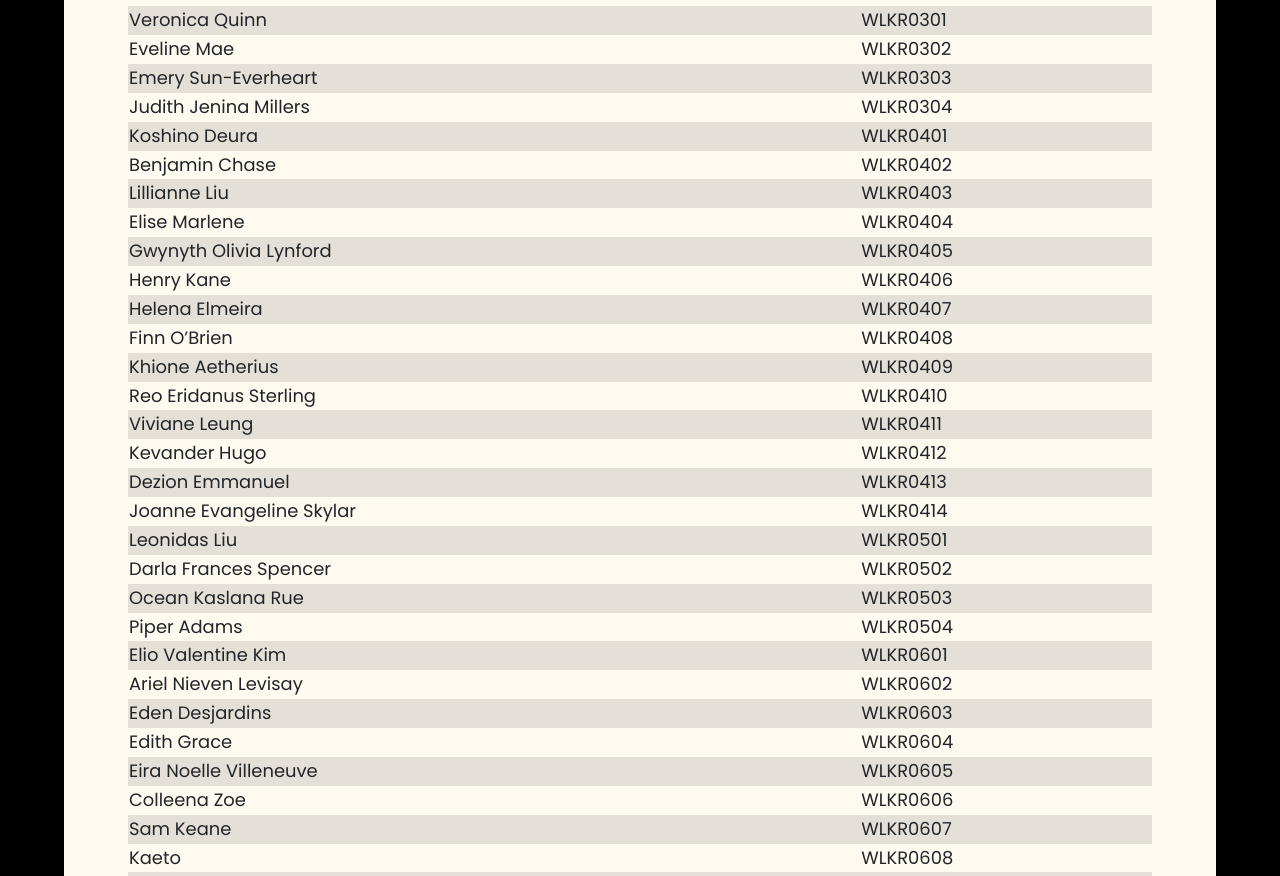
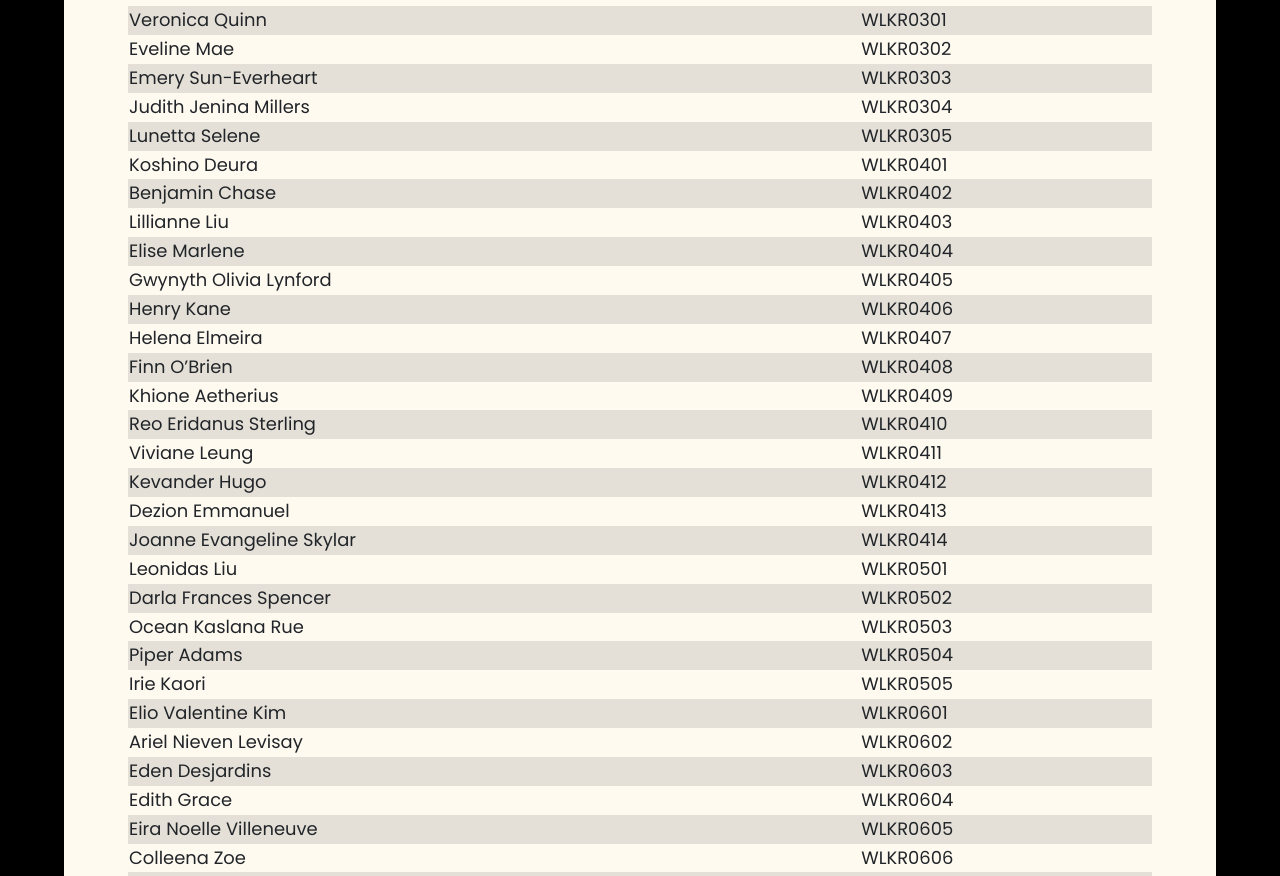
Before and after one commit to aetheryn/walker-archives, a React (Vite) app: page /members in a window 1280 px wide. Shown: the part 688-1564 px from the top of the page. Built offline with nearby package versions, Linux system fonts and the light colour scheme.

Commit message:
Update data.js

```diff
--- a/src/helper/data.js
+++ b/src/helper/data.js
@@ -509,6 +509,7 @@ const members = [
   { id: "0302", name: "Eveline Mae" },
   { id: "0303", name: "Emery Sun-Everheart" },
   { id: "0304", name: "Judith Jenina Millers" },
+  { id: "0305", name: "Lunetta Selene" },
   { id: "0401", name: "Koshino Deura" },
   { id: "0402", name: "Benjamin Chase" },
   { id: "0403", name: "Lillianne Liu" },
@@ -527,6 +528,7 @@ const members = [
   { id: "0502", name: "Darla Frances Spencer" },
   { id: "0503", name: "Ocean Kaslana Rue" },
   { id: "0504", name: "Piper Adams" },
+  { id: "0505", name: "Irie Kaori" },
   { id: "0601", name: "Elio Valentine Kim" },
   { id: "0602", name: "Ariel Nieven Levisay" },
   { id: "0603", name: "Eden Desjardins" },
```
